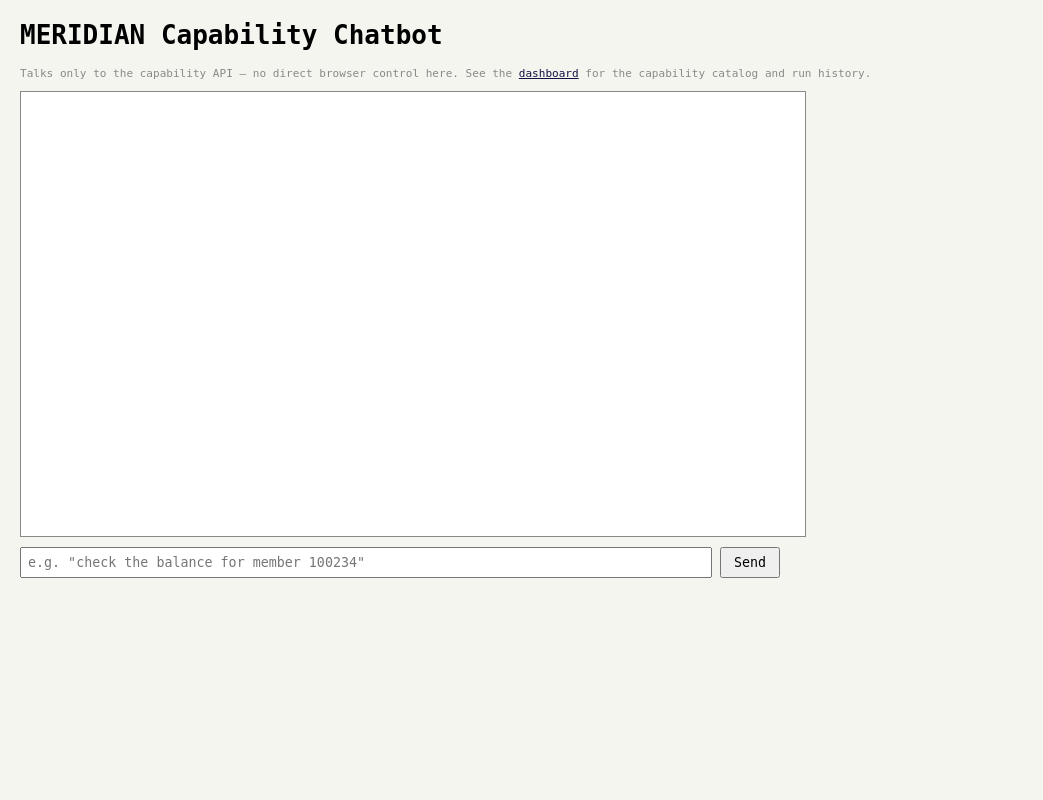
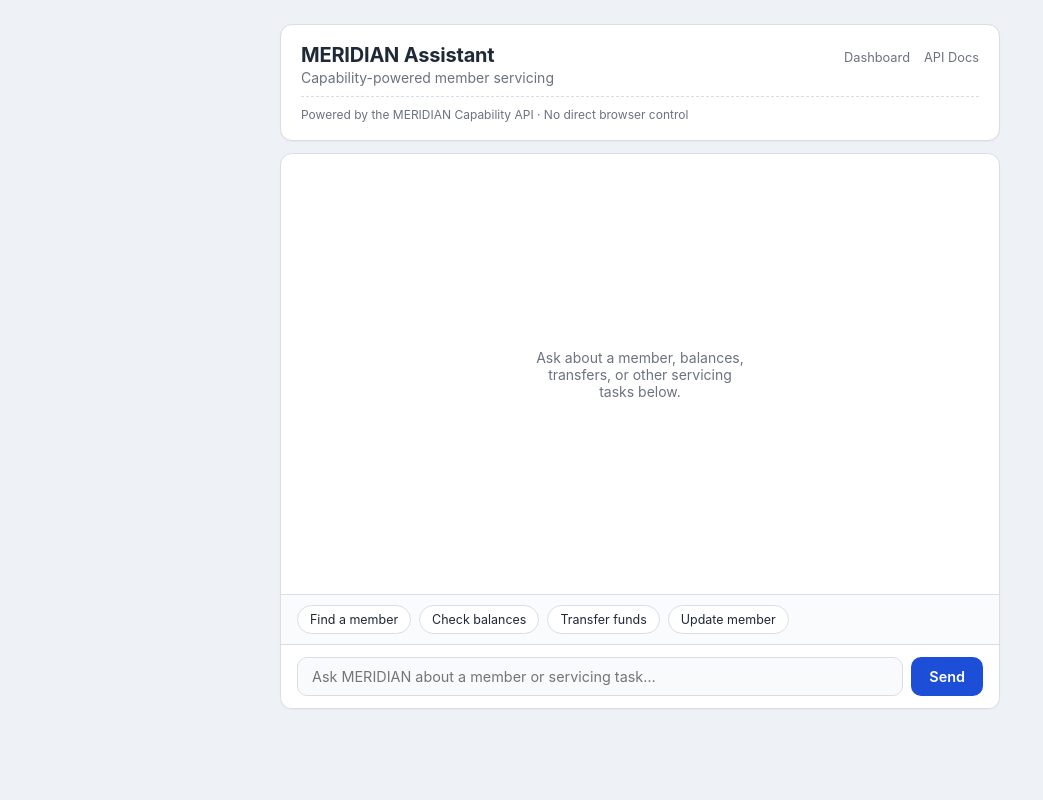
Before and after one commit to SidRana10/Computer-use-automation-system, a FastAPI app: page /chatbot/ in a window 1280 px wide. Shown: the whole page, without its empty margins (0-1043 px from the left). Run offline with FastAPI, Linux system fonts and the light colour scheme.

Commit message:
Polish MERIDIAN chatbot interface

```diff
--- a/src/ui_capabilities/chatbot/templates/chat.html
+++ b/src/ui_capabilities/chatbot/templates/chat.html
@@ -1,42 +1,276 @@
 <!DOCTYPE html>
-<html>
+<html lang="en">
 <head>
-<title>MERIDIAN Capability Chatbot</title>
+<meta charset="utf-8">
+<meta name="viewport" content="width=device-width, initial-scale=1">
+<title>MERIDIAN Assistant</title>
 <style>
- body { font-family: monospace; margin: 20px; background: #f5f5f0; }
- #log { max-width: 760px; border: 1px solid #888; background: #fff; padding: 12px; height: 420px; overflow-y: auto; }
- .msg { margin-bottom: 10px; white-space: pre-wrap; }
- .me { color: #114; }
- .bot { color: #060; }
- .meta { color: #888; font-size: 0.85em; }
- form { max-width: 760px; margin-top: 10px; display: flex; gap: 8px; }
- input[type=text] { flex: 1; font-family: monospace; padding: 6px; }
- button { font-family: monospace; padding: 6px 12px; }
- a { color: #114; }
+  :root {
+    --bg: #eef1f5;
+    --card-bg: #ffffff;
+    --border: #d8dee6;
+    --text: #1f2937;
+    --muted: #6b7280;
+    --accent: #1d4ed8;
+    --accent-soft: #e8effe;
+    --user-bubble: #1d4ed8;
+    --user-bubble-text: #ffffff;
+    --bot-bubble: #f3f4f6;
+    --bot-bubble-text: #1f2937;
+    --radius: 12px;
+    --mono: ui-monospace, SFMono-Regular, Menlo, Consolas, "Liberation Mono", monospace;
+    --sans: -apple-system, BlinkMacSystemFont, "Segoe UI", Roboto, Helvetica, Arial, sans-serif;
+  }
+  * { box-sizing: border-box; }
+  html, body { height: 100%; }
+  body {
+    margin: 0;
+    font-family: var(--sans);
+    background: var(--bg);
+    color: var(--text);
+    display: flex;
+    justify-content: center;
+    padding: 24px 16px;
+  }
+  .app {
+    width: 100%;
+    max-width: 720px;
+    display: flex;
+    flex-direction: column;
+    gap: 12px;
+  }
+  header.app-header {
+    background: var(--card-bg);
+    border: 1px solid var(--border);
+    border-radius: var(--radius);
+    padding: 18px 20px;
+    box-shadow: 0 1px 2px rgba(15, 23, 42, 0.04);
+  }
+  .app-header-top {
+    display: flex;
+    align-items: baseline;
+    justify-content: space-between;
+    gap: 12px;
+    flex-wrap: wrap;
+  }
+  h1 {
+    margin: 0;
+    font-size: 1.25rem;
+    font-weight: 650;
+    letter-spacing: -0.01em;
+  }
+  .subtitle {
+    margin: 2px 0 0;
+    font-size: 0.875rem;
+    color: var(--muted);
+  }
+  nav.app-nav {
+    display: flex;
+    gap: 14px;
+    font-size: 0.8rem;
+  }
+  nav.app-nav a {
+    color: var(--muted);
+    text-decoration: none;
+  }
+  nav.app-nav a:hover, nav.app-nav a:focus-visible {
+    color: var(--accent);
+    text-decoration: underline;
+  }
+  .arch-note {
+    margin: 10px 0 0;
+    padding-top: 10px;
+    border-top: 1px dashed var(--border);
+    font-size: 0.75rem;
+    color: var(--muted);
+  }
+  .chat-card {
+    background: var(--card-bg);
+    border: 1px solid var(--border);
+    border-radius: var(--radius);
+    box-shadow: 0 1px 2px rgba(15, 23, 42, 0.04);
+    display: flex;
+    flex-direction: column;
+    overflow: hidden;
+  }
+  #log {
+    height: 440px;
+    overflow-y: auto;
+    padding: 16px;
+    display: flex;
+    flex-direction: column;
+    gap: 10px;
+  }
+  .empty-state {
+    margin: auto;
+    text-align: center;
+    color: var(--muted);
+    font-family: var(--sans);
+    font-size: 0.875rem;
+    padding: 24px;
+    max-width: 30ch;
+  }
+  .msg {
+    max-width: 88%;
+    padding: 10px 13px;
+    border-radius: 14px;
+    font-family: var(--mono);
+    font-size: 0.83rem;
+    line-height: 1.45;
+    white-space: pre-wrap;
+    word-wrap: break-word;
+    overflow-wrap: anywhere;
+  }
+  .msg.me {
+    align-self: flex-end;
+    background: var(--user-bubble);
+    color: var(--user-bubble-text);
+    border-bottom-right-radius: 4px;
+  }
+  .msg.bot {
+    align-self: flex-start;
+    max-width: 92%;
+    background: var(--bot-bubble);
+    color: var(--bot-bubble-text);
+    border: 1px solid var(--border);
+    border-bottom-left-radius: 4px;
+    overflow-x: auto;
+  }
+  .msg.bot.error {
+    background: #fef2f2;
+    border-color: #fecaca;
+    color: #991b1b;
+  }
+  .chips {
+    display: flex;
+    flex-wrap: wrap;
+    gap: 8px;
+    padding: 10px 16px;
+    border-top: 1px solid var(--border);
+    background: #fafbfc;
+  }
+  .chip {
+    font-family: var(--sans);
+    font-size: 0.78rem;
+    padding: 6px 12px;
+    border-radius: 999px;
+    border: 1px solid var(--border);
+    background: #fff;
+    color: var(--text);
+    cursor: pointer;
+  }
+  .chip:hover, .chip:focus-visible {
+    border-color: var(--accent);
+    color: var(--accent);
+    outline: none;
+  }
+  form#composer {
+    display: flex;
+    gap: 8px;
+    padding: 12px 16px;
+    border-top: 1px solid var(--border);
+    background: #fff;
+  }
+  #input {
+    flex: 1;
+    min-width: 0;
+    font-family: var(--sans);
+    font-size: 0.9rem;
+    padding: 10px 14px;
+    border-radius: 10px;
+    border: 1px solid var(--border);
+    background: #f9fafb;
+    color: var(--text);
+  }
+  #input:focus {
+    outline: none;
+    border-color: var(--accent);
+    background: #fff;
+    box-shadow: 0 0 0 3px var(--accent-soft);
+  }
+  button[type=submit] {
+    font-family: var(--sans);
+    font-size: 0.9rem;
+    font-weight: 600;
+    padding: 10px 18px;
+    border-radius: 10px;
+    border: none;
+    background: var(--accent);
+    color: #fff;
+    cursor: pointer;
+    white-space: nowrap;
+  }
+  button[type=submit]:hover { background: #1e40af; }
+  button[type=submit]:focus-visible { outline: 2px solid var(--accent); outline-offset: 2px; }
+  button[type=submit]:disabled { background: #93a5c9; cursor: not-allowed; }
+  @media (max-width: 480px) {
+    .msg { max-width: 96%; }
+    h1 { font-size: 1.1rem; }
+    #log { height: 380px; }
+  }
 </style>
 </head>
 <body>
-<h1>MERIDIAN Capability Chatbot</h1>
-<p class="meta">Talks only to the capability API — no direct browser control here.
-See the <a href="/dashboard">dashboard</a> for the capability catalog and run history.</p>
-<div id="log"></div>
-<form id="composer">
-  <input type="text" id="input" autocomplete="off" placeholder='e.g. "check the balance for member 100234"'>
-  <button type="submit">Send</button>
-</form>
+<div class="app">
+  <header class="app-header">
+    <div class="app-header-top">
+      <div>
+        <h1>MERIDIAN Assistant</h1>
+        <p class="subtitle">Capability-powered member servicing</p>
+      </div>
+      <nav class="app-nav">
+        <a href="/dashboard">Dashboard</a>
+        <a href="/docs">API Docs</a>
+      </nav>
+    </div>
+    <p class="arch-note">Powered by the MERIDIAN Capability API · No direct browser control</p>
+  </header>
+
+  <div class="chat-card">
+    <div id="log">
+      <p class="empty-state">Ask about a member, balances, transfers, or other servicing tasks below.</p>
+    </div>
+    <div class="chips" id="chips">
+      <button type="button" class="chip" data-prompt="Find member Lovelace">Find a member</button>
+      <button type="button" class="chip" data-prompt="Check the balances for member 100234">Check balances</button>
+      <button type="button" class="chip" data-prompt="Transfer money for member 100234">Transfer funds</button>
+      <button type="button" class="chip" data-prompt="Update the address for member 100234">Update member</button>
+    </div>
+    <form id="composer">
+      <input type="text" id="input" autocomplete="off" placeholder="Ask MERIDIAN about a member or servicing task…">
+      <button type="submit">Send</button>
+    </form>
+  </div>
+</div>
+
 <script>
 let sessionId = null;
 const log = document.getElementById('log');
 const form = document.getElementById('composer');
 const input = document.getElementById('input');
+const chips = document.getElementById('chips');
+const sendButton = form.querySelector('button[type=submit]');
 
-function append(who, text) {
+function clearEmptyState() {
+  const empty = log.querySelector('.empty-state');
+  if (empty) empty.remove();
+}
+
+function append(who, text, isError) {
+  clearEmptyState();
   const div = document.createElement('div');
-  div.className = 'msg ' + who;
-  div.textContent = (who === 'me' ? 'you: ' : 'bot: ') + text;
+  div.className = 'msg ' + who + (isError ? ' error' : '');
+  div.textContent = text;
   log.appendChild(div);
   log.scrollTop = log.scrollHeight;
 }
+
+chips.addEventListener('click', (event) => {
+  const chip = event.target.closest('.chip');
+  if (!chip) return;
+  input.value = chip.dataset.prompt || '';
+  input.focus();
+});
 
 form.addEventListener('submit', async (event) => {
   event.preventDefault();
@@ -44,6 +278,7 @@ form.addEventListener('submit', async (event) => {
   if (!text) return;
   append('me', text);
   input.value = '';
+  sendButton.disabled = true;
   try {
     const response = await fetch('/chatbot/message', {
       method: 'POST',
@@ -57,7 +292,10 @@ form.addEventListener('submit', async (event) => {
     // "run: ... (status: ...)" line needed here.
     append('bot', data.reply);
   } catch (err) {
-    append('bot', 'request failed: ' + err);
+    append('bot', 'Request failed: ' + err, true);
+  } finally {
+    sendButton.disabled = false;
+    input.focus();
   }
 });
 </script>
```
